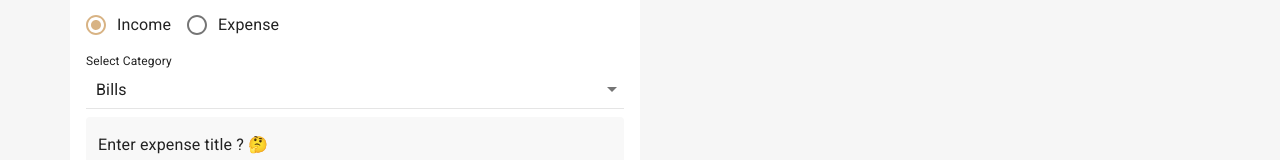
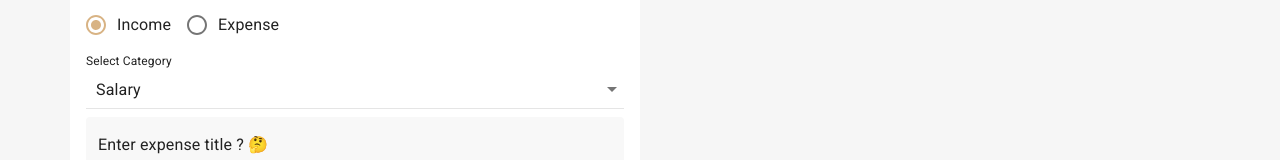
Before and after one commit to hidaytrahman/expenseSpy, a React (Create React App) app: page / in a window 1280 px wide. Shown: the part 293-453 px from the top of the page. Built offline with nearby package versions, Linux system fonts and the light colour scheme.

Commit message:
listed category according to the expense type

```diff
--- a/src/components/tracker/AddItem.js
+++ b/src/components/tracker/AddItem.js
@@ -19,6 +19,26 @@ import {
 import { useEffect, useRef, useState } from "react";
 import { monthList, currentMonth } from "../../core/date";
 
+const trackerCategoryList = {
+    income: [
+        "salary",
+        "freelance",
+        "gift",
+        "cashback",
+        "other"
+    ],
+    expense: [
+        "personal",
+        "entertainment",
+        "bills",
+        "utilities",
+        "EMI",
+        "savings",
+        "cash",
+        "other"
+    ]
+  }
+
 const AddItem = (props) => {
   const { trackerList, progress } = props;
   const refTodo = useRef(null);
@@ -26,7 +46,7 @@ const AddItem = (props) => {
 
   const [trackerMonth, setTrackerMonth] = useState(currentMonth);
   const [trackerType, setTrackerType] = useState("income");
-  const [trackerCategory, setTrackerCategory] = useState("bills");
+  const [trackerCategory, setTrackerCategory] = useState(trackerCategoryList[trackerType][0]);
   const [trackerTitle, setTrackerTitle] = useState("");
   const [trackerAmount, setTrackerAmount] = useState(0);
   const [trackerNotes, setTrackerNotes] = useState("");
@@ -59,17 +79,6 @@ const AddItem = (props) => {
     }
   };
 
-  const categoryList = [
-    "personal",
-    "entertainment",
-    "bills",
-    "utilities",
-    "EMI",
-    "salary",
-    "savings",
-    "cash",
-    "other",
-  ];
 
   useEffect(() => {
 
@@ -142,7 +151,9 @@ const AddItem = (props) => {
               onChange={(e) => setTrackerCategory(e.target.value)}
             >
               <option aria-label="None" value="" />
-              {categoryList.map((cat, index) => {
+              {
+
+              trackerCategoryList[trackerType].map((cat, index) => {
                 return (
                   <option value={cat} key={index}>
                     {cat}
```
